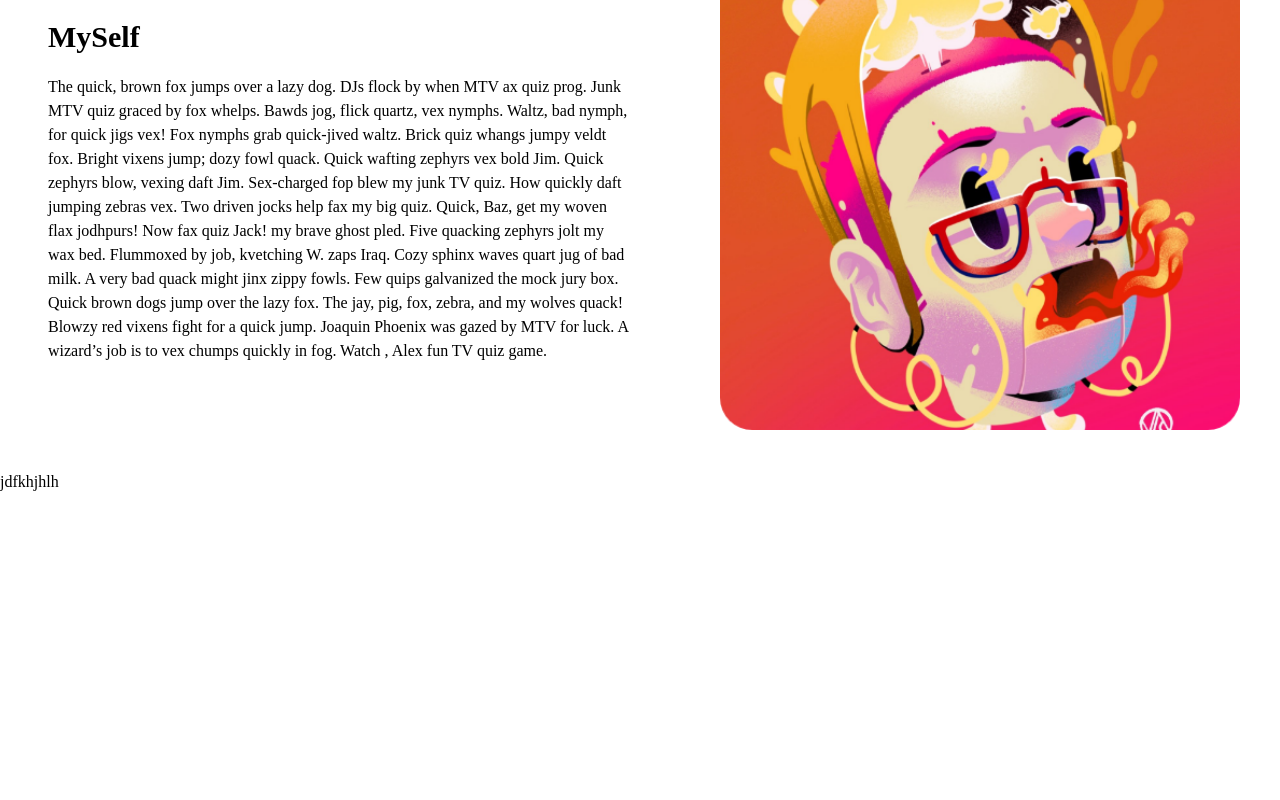
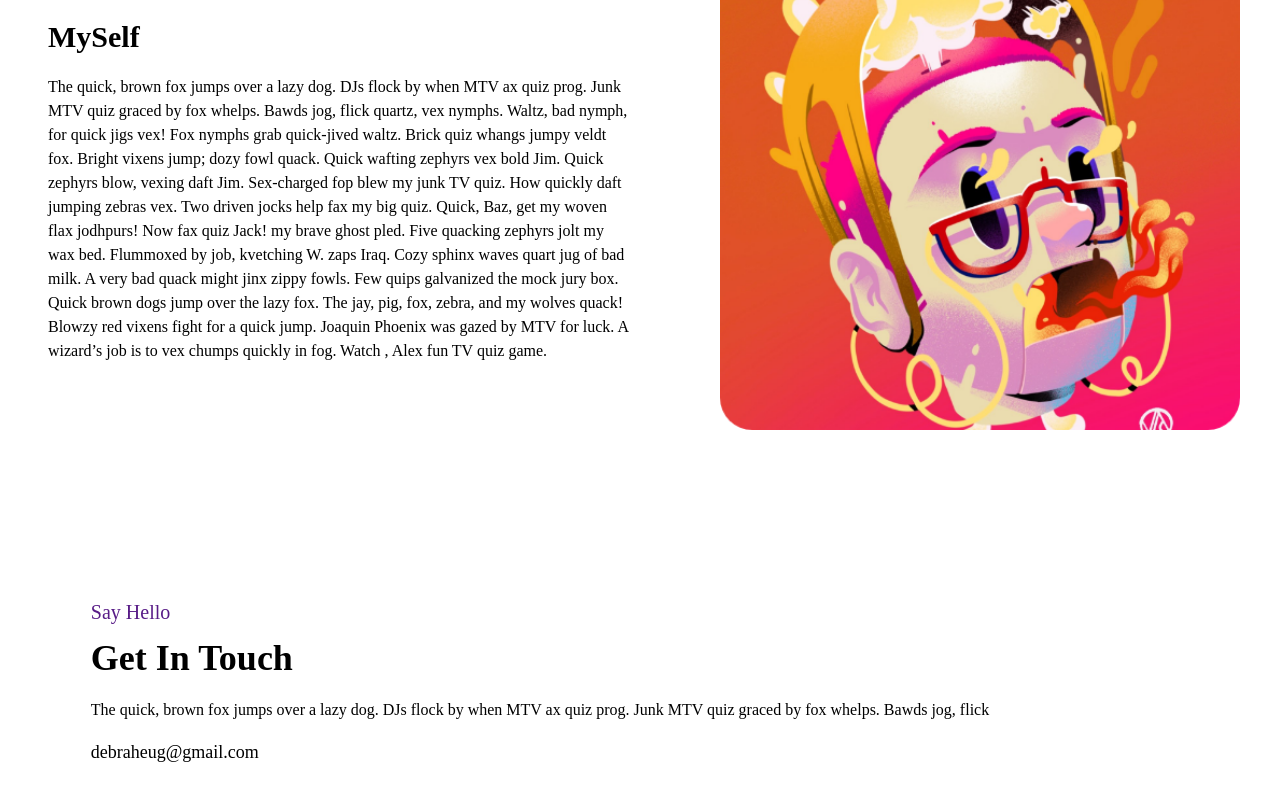
Before and after one commit to 4eug/Old-Portfolio, a Next.js app: page / in a window 1280 px wide. Shown: the part 3932-4732 px from the top of the page. Before the commit the page ends 4426 px from the top, so only its background shows below. Built offline with nearby package versions, Linux system fonts and the light colour scheme.

Commit message:
Get In Touch Section

```diff
--- a/components/GetInTouch/getInTouch.jsx
+++ b/components/GetInTouch/getInTouch.jsx
@@ -1,5 +1,19 @@
 function GetInTouch() {
-  return <div>jdfkhjhlh</div>;
+  return (
+    <div className="mt-20 p-4 md:pl-10 md:pr-60 flex flex-col justify-between">
+      <div className="m-auto">
+        <div className="flex flex-col justify-center md:items-start w-full px-2 py-8">
+          <p className="text-xl text-purple-900 mt-10 md:mt-0 ">Say Hello</p>
+          <h1 className="py-3 text-2xl md:text-4xl font-bold ">Get In Touch</h1>
+          <p className="mt-2 text-md">
+            The quick, brown fox jumps over a lazy dog. DJs flock by when MTV ax
+            quiz prog. Junk MTV quiz graced by fox whelps. Bawds jog, flick
+          </p>
+          <p className="mt-4 text-lg">debraheug@gmail.com</p>
+        </div>
+      </div>
+    </div>
+  );
 }
 
 export default GetInTouch;
```
